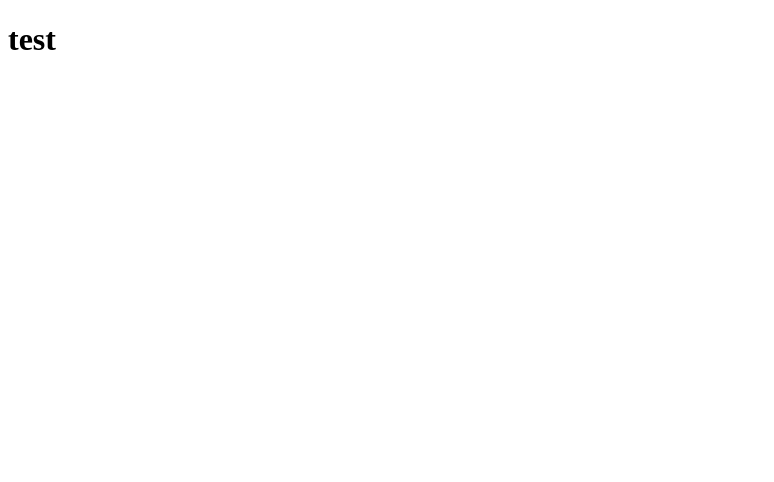
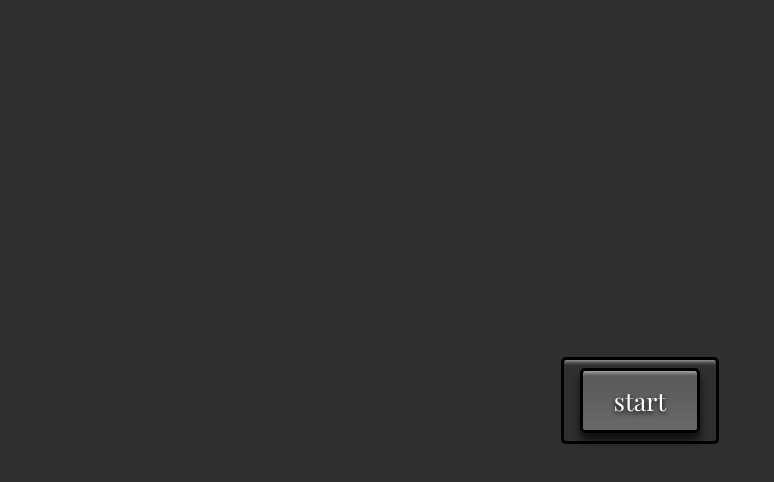
Before and after one commit to keisuek/20javascript-lessons, a plain HTML site: page picture_in_picture/index.html in a window 1280 px wide. Shown: the whole page, without its empty margins (0-774 px from the left). Drawn offline with nearby package versions, Linux system fonts and the light colour scheme; a web font is replaced by a local one.

Commit message:
R02_picture_01 style.css・index.js機能追加

```diff
--- a/picture_in_picture/index.html
+++ b/picture_in_picture/index.html
@@ -4,9 +4,15 @@
 		<meta charset="UTF-8" />
 		<meta name="viewport" content="width=device-width, initial-scale=1.0" />
 		<title>Picture in picture</title>
+		<link rel="stylesheet" href="style.css" />
 	</head>
 	<body>
-		<h1>test</h1>
+		<!-- video -->
+		<video id="video" controls width="640" muted hidden></video>
+		<!-- button -->
+		<div class="button-container">
+			<button id="button">start</button>
+		</div>
 		<script src="index.js"></script>
 	</body>
 </html>
--- a/picture_in_picture/index.js
+++ b/picture_in_picture/index.js
@@ -0,0 +1,28 @@
+const videoElement = document.getElementById("video");
+const button = document.getElementById("button");
+
+//prompt to select media stream, pass to video element, then play
+async function selectMediaStream() {
+	try {
+		console.log("ok");
+		const mediaStream = await navigator.mediaDevices.getDisplayMedia();
+		videoElement.srcObject = mediaStream;
+		videoElement.onloadedmetadata = () => {
+			videoElement.play();
+		};
+	} catch (error) {
+		console.log("whoops, error happend", error);
+	}
+}
+
+button.addEventListener("click", async () => {
+	//disable button
+	button.disable = true;
+	//start picture in picture
+	await videoElement.requestPictureInPicture();
+	//reset button
+	button.disable = false;
+});
+
+//on load
+selectMediaStream();
--- a/picture_in_picture/style.css
+++ b/picture_in_picture/style.css
@@ -1,5 +1,49 @@
+@import url("https://fonts.googleapis.com/css2?family=Bebas+Neue&family=Playfair+Display:ital@0;1&display=swap");
+
 * {
 	box-sizing: border-box;
 	margin: 0;
 	padding: 0;
 }
+
+body {
+	font-family: "Playfair Display", serif;
+	height: 100vh;
+	display: flex;
+	justify-content: center;
+	align-items: center;
+	background-color: rgb(47, 47, 47);
+}
+
+.button-container {
+	border: 3px solid #000;
+	padding: 0.5rem 1rem;
+	border-radius: 5px;
+	box-shadow: inset 0 20px 5px -19px rgba(255, 255, 255, 0.7);
+}
+
+button {
+	cursor: pointer;
+	outline: none;
+	width: 120px;
+	height: 65px;
+	font-family: "Playfair Display", serif;
+	font-size: 25px;
+	color: #fff;
+	text-shadow: 0 2px 5px #000;
+	background: linear-gradient(to top, #696969, #575757);
+	border: 3px solid #000;
+	border-radius: 5px;
+	box-shadow: inset 0 20px 5px -19px rgba(255, 255, 255, 0.7),
+		0 8px 8px 0 rgba(0, 0, 0, 0.7);
+	transition: background 0.5s;
+}
+
+button:hover {
+	background: linear-gradient(to bottom, #696969, #575757);
+}
+
+button:active {
+	transform: translateY(2px);
+	box-shadow: 0 4px 4px 0 rgba(0, 0, 0, 0.7);
+}
```
